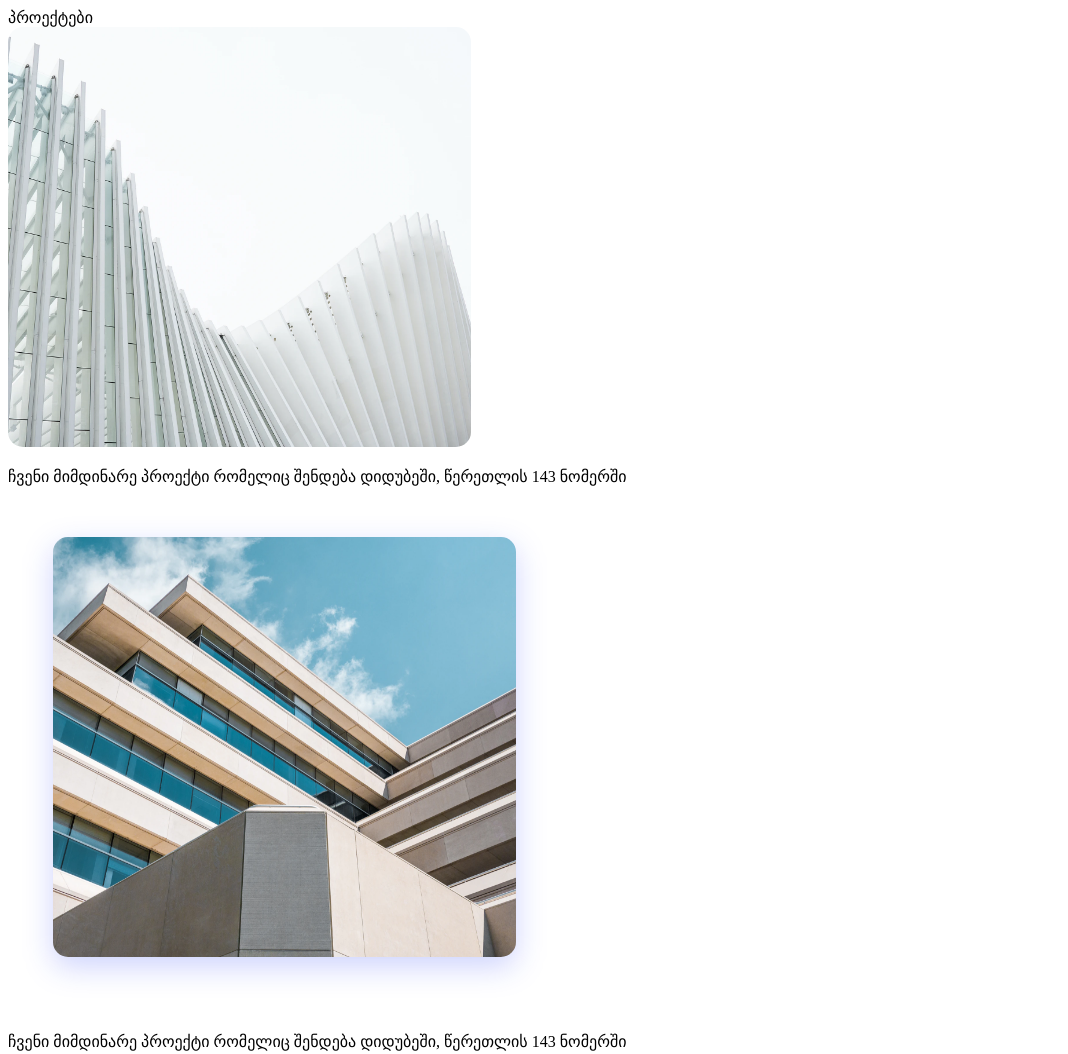
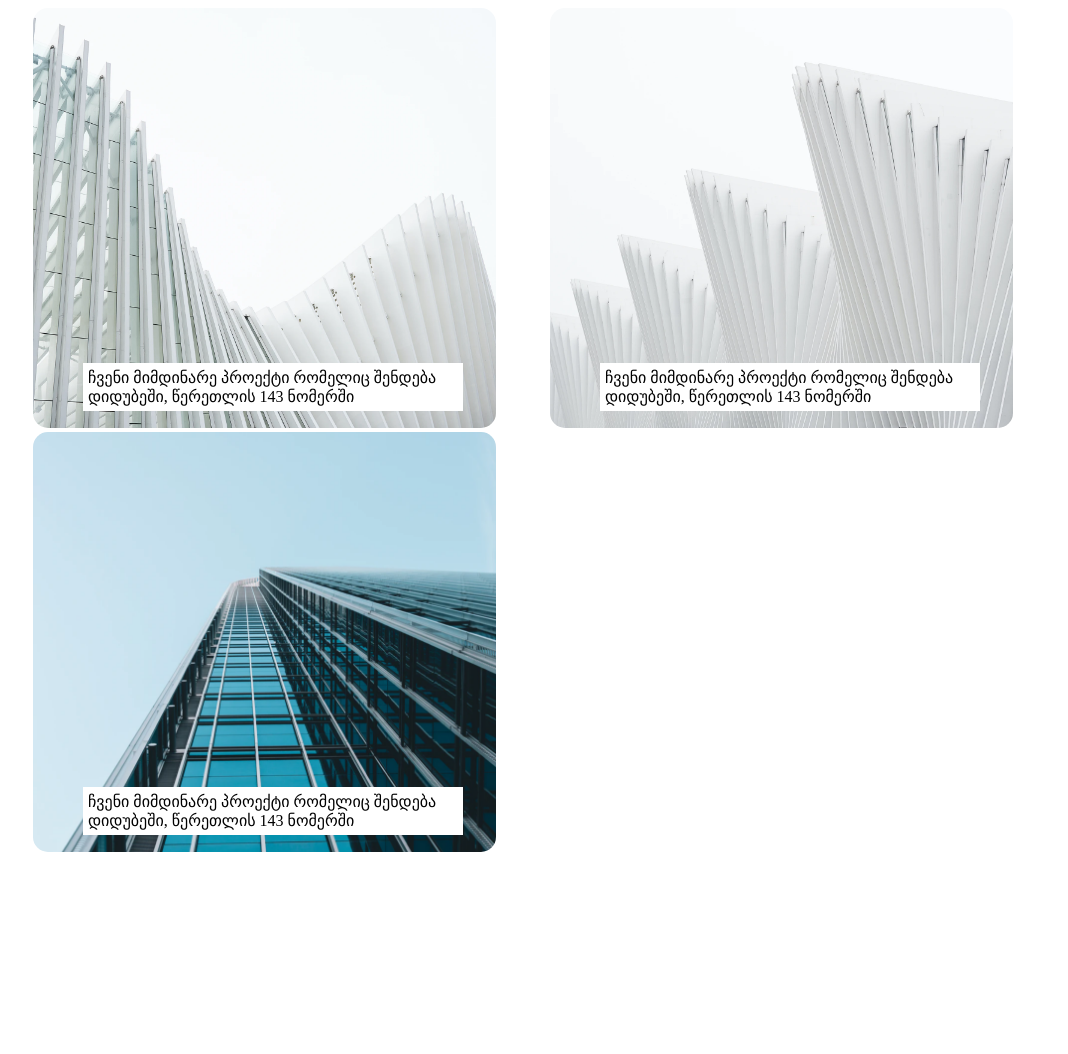
Before and after one commit to Tornike1993/Group-Task, a plain HTML site: page index.html in a window 1280 px wide. Shown: the top 1054 px of the page, without its empty margins (0-1068 px from the left). After the commit the page ends 864 px from the top, so only its background shows below. Drawn offline with Linux system fonts and the light colour scheme.

Commit message:
added style.css and redacted index.html

```diff
--- /dev/null
+++ b/css/style.css
@@ -0,0 +1,18 @@
+.box{
+	position:relative;
+}
+.box{
+	display:inline-block;
+	width:463px;
+	height:420px;
+	vertical-align:right;
+	margin-inline:25px;
+}
+.box p{
+	position:absolute;
+	width:80%;
+	padding:5px;
+	bottom:1px;
+	left:50px;
+	background-color:white;
+}
--- a/index.html
+++ b/index.html
@@ -1,26 +1,22 @@
 <!DOCTYPE html>
 <html>
-	<head></head>
+	<head>
+		<link rel="stylesheet" type="text/css" href="css/style.css">
+	</head>
 	<body>
-		<header>
-			პროექტები
-		</header>
 		<section>
-			<img src="images/Rectangle 18.png">
-			<p>ჩვენი მიმდინარე პროექტი რომელიც შენდება დიდუბეში, წერეთლის 143 ნომერში</p>
+			<div class="box">
+				<img src="images/Rectangle 18.png" alt="building">
+				<p>ჩვენი მიმდინარე პროექტი რომელიც შენდება დიდუბეში, წერეთლის 143 ნომერში</p>
+			</div>
+			<div class="box">
+				<img src="images/Rectangle 20.png" alt="building3">
+				<p>ჩვენი მიმდინარე პროექტი რომელიც შენდება დიდუბეში, წერეთლის 143 ნომერში</p>
+			</div>
+			<div class="box">
+				<img src="images/Rectangle 21.png" alt="building4">
+				<p>ჩვენი მიმდინარე პროექტი რომელიც შენდება დიდუბეში, წერეთლის 143 ნომერში</p>
+			</div>
 		</section>
-		<section>
-			<img src="images/Rectangle 19.png">
-			<p>ჩვენი მიმდინარე პროექტი რომელიც შენდება დიდუბეში, წერეთლის 143 ნომერში</p>
-		</section>
-		<section>
-			<img src="images/Rectangle 20.png">
-			<p>ჩვენი მიმდინარე პროექტი რომელიც შენდება დიდუბეში, წერეთლის 143 ნომერში</p>
-		</section>
-		<section>
-			<img src="images/Rectangle 21.png">
-			<p>ჩვენი მიმდინარე პროექტი რომელიც შენდება დიდუბეში, წერეთლის 143 ნომერში</p>
-		</section>
-
 	</body>
 </html>
```
